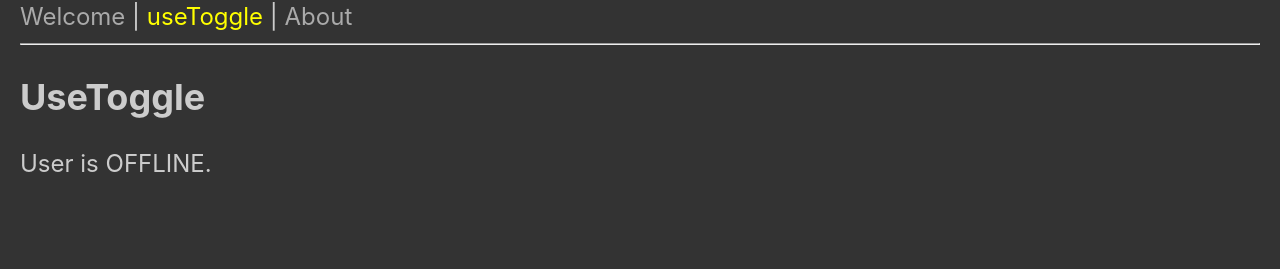
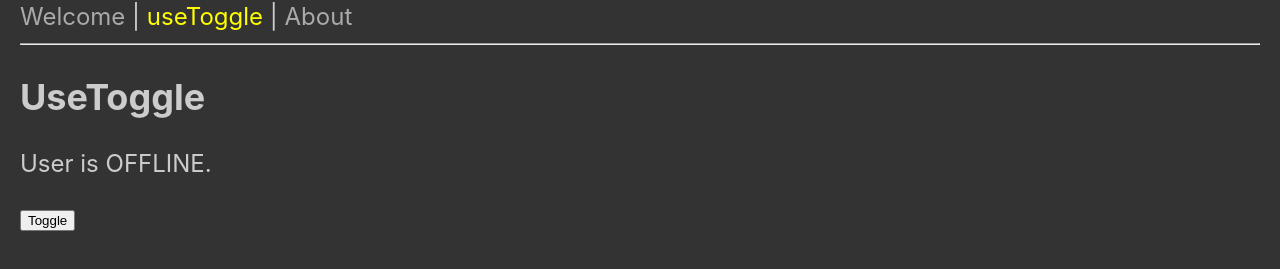
Before and after one commit to edwardtanguay/mentoring-d031-react-custom-hooks, a React (Vite) app: page /use-toggle in a window 1280 px wide. Shown: the part 155-424 px from the top of the page. Built offline with nearby package versions, Linux system fonts and the light colour scheme.

Commit message:
userIsOnline works locally

```diff
--- a/src/pages/PageUseToggle.jsx
+++ b/src/pages/PageUseToggle.jsx
@@ -1,14 +1,26 @@
+import { useState } from 'react';
+
 export const PageUseToggle = () => {
-
-	const userIsOnline = false;
+	const [userIsOnline, setUserIsOnline] = useState(false);
+	const toggleUserIsOnline = () => {
+		const _userIsOnline = userIsOnline ? false : true;
+		setUserIsOnline(_userIsOnline);
+	}
 	return (
 		<div className="page_useToggle">
 			<h2>UseToggle</h2>
-			{userIsOnline ? (
-				<p>User is currently online</p>
-			) : (
-				<p>User is OFFLINE.</p>
-			)}
+			<div className="userIsOnlineArea">
+				<div className="message">
+					{userIsOnline ? (
+						<p>User is currently online</p>
+					) : (
+						<p>User is OFFLINE.</p>
+					)}
+				</div>
+				<div className="buttonArea">
+					<button onClick={toggleUserIsOnline}>Toggle</button>
+				</div>
+			</div>
 		</div>
 	);
 };
```
